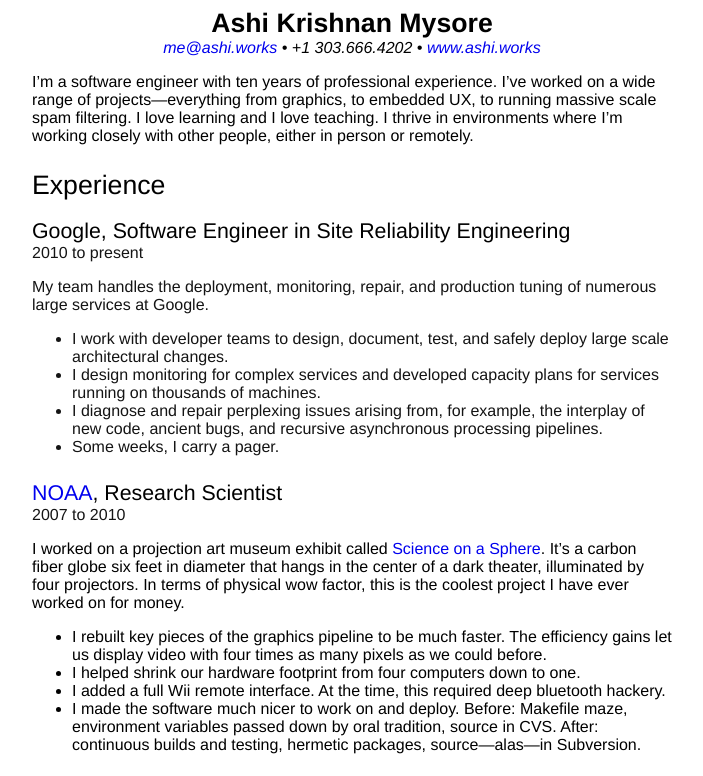
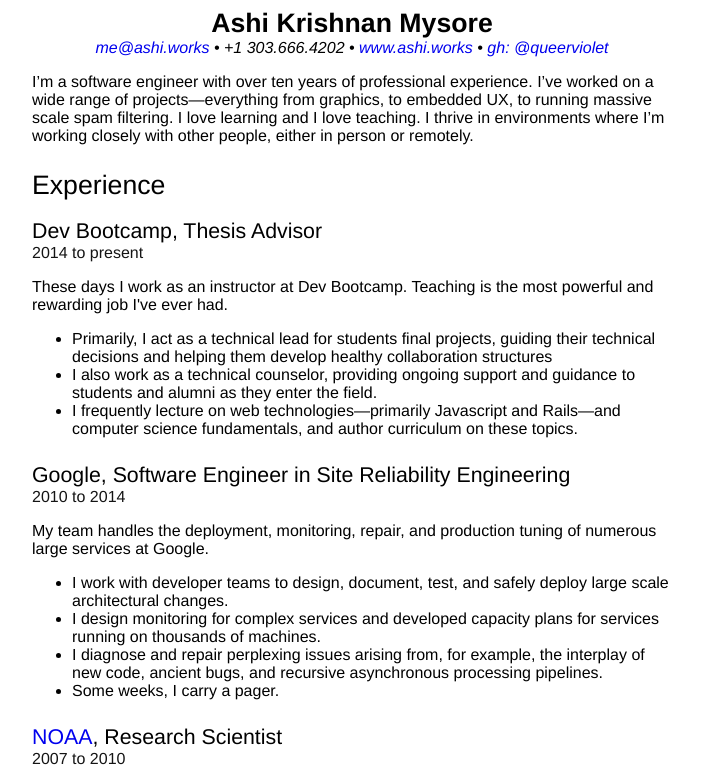
Before and after one commit to queerviolet/queerviolet.github.io, a plain HTML site: page index.html in a window 1280 px wide. Shown: the top 776 px of the page, without its empty margins (288-991 px from the left). Drawn offline with nearby package versions, Linux system fonts and the light colour scheme.

Commit message:
Change width to max-width and add DBC.

```diff
--- a/index.html
+++ b/index.html
@@ -13,11 +13,12 @@
         <h1 class="fn">Ashi Krishnan Mysore</h1>
         <a class="email" href="mailto:me@ashi.works">me@ashi.works</a> &#x2022;
         <span class="tel">+1 303.666.4202</span> &#x2022;
-	<a class="url" href="http://www.ashi.works">www.ashi.works</a>
+        <a class="url" href="http://www.ashi.works">www.ashi.works</a> &#x2022;
+        <a class="github" href="https://www.github.com/queerviolet">gh: @queerviolet</a>
       </address>
     </header>
     <section>
-      <p>I’m a software engineer with ten years of professional
+      <p>I’m a software engineer with over ten years of professional
       experience. I’ve worked on a wide range of projects—everything
       from graphics, to embedded UX, to running massive scale spam
       filtering. I love learning and I love teaching. I thrive in
@@ -29,8 +30,23 @@
       <h1>Experience</h1>
 
       <section>
+        <h2>Dev Bootcamp, Thesis Advisor</h2>
+        <div class="dates">2014 to present</div>
+        <p>These days I work as an instructor at Dev Bootcamp. Teaching is the most
+        powerful and rewarding job I've ever had.</p>
+        <ul>
+          <li>Primarily, I act as a technical lead for students final projects, guiding
+          their technical decisions and helping them develop healthy collaboration structures</li>
+          <li>I also work as a technical counselor, providing ongoing support and guidance
+          to students and alumni as they enter the field.</li>
+          <li>I frequently lecture on web technologies&#8212;primarily Javascript and Rails&#8212;and
+          computer science fundamentals, and author curriculum on these topics.</li>
+        </ul>
+      </section>
+
+      <section>
       	<h2>Google, Software Engineer in Site Reliability Engineering</h2>
-	<div class="dates">2010 to present</span>
+      	<div class="dates">2010 to 2014</div>
       	<p>My team handles the deployment, monitoring, repair, and
         production tuning of numerous large services at Google.</p>
       	<ul>
@@ -57,7 +73,6 @@
       	that hangs in the center of a dark theater, illuminated by
       	four projectors. In terms of physical wow factor, this is the
       	coolest project I have ever worked on for money.</p>
-
       	<ul>
       	  <li>I rebuilt key pieces of the graphics pipeline to be much
       	  faster. The efficiency gains let us display video with four
@@ -80,7 +95,6 @@
       	<p>While in school, I did an internship and, later, contract
       	work for a startup with a variety of video-centric product
       	interests.</p>
-
       	<ul>
       	  <li>As an intern, I worked with two other developers to
       	  write a spec and building a reference implementation
@@ -123,6 +137,7 @@
       	<li>C++
       	<li>Javascript/HTML/CSS/jQuery
       	<li>Python
+        <li>Ruby/Rails
       	<li>Java
       	<li>SQL
       	<li>Linux internals and command line
@@ -137,7 +152,6 @@
 
       <h2>I’ve used these in the last six months. I’m comfortable with them
       if I have a reference:</h2>
-
       <ul>
       	<li>C
       	<li>Go
@@ -147,9 +161,7 @@
 
       <h2>I’ve used these at some point and I could come up to speed
       in a week or so:</h2>
-
       <ul>
-	<li>Ruby/Rails
       	<li>R
       	<li>Matlab
       	<li>Lisp
--- a/style.css
+++ b/style.css
@@ -102,7 +102,7 @@ p {
 
 @media screen {
   section {
-    width: 640px;
+    max-width: 640px;
     margin: auto;
   }
 
```
Lines whose indentation alone changed are shown as unchanged.
